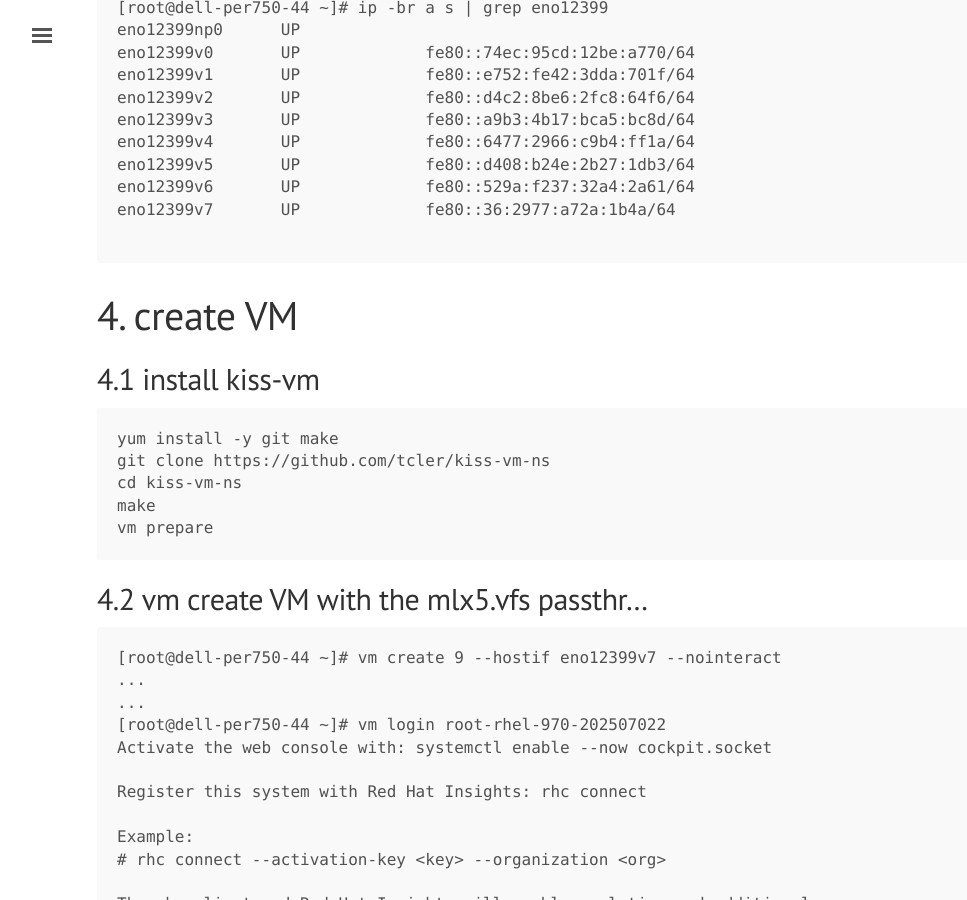
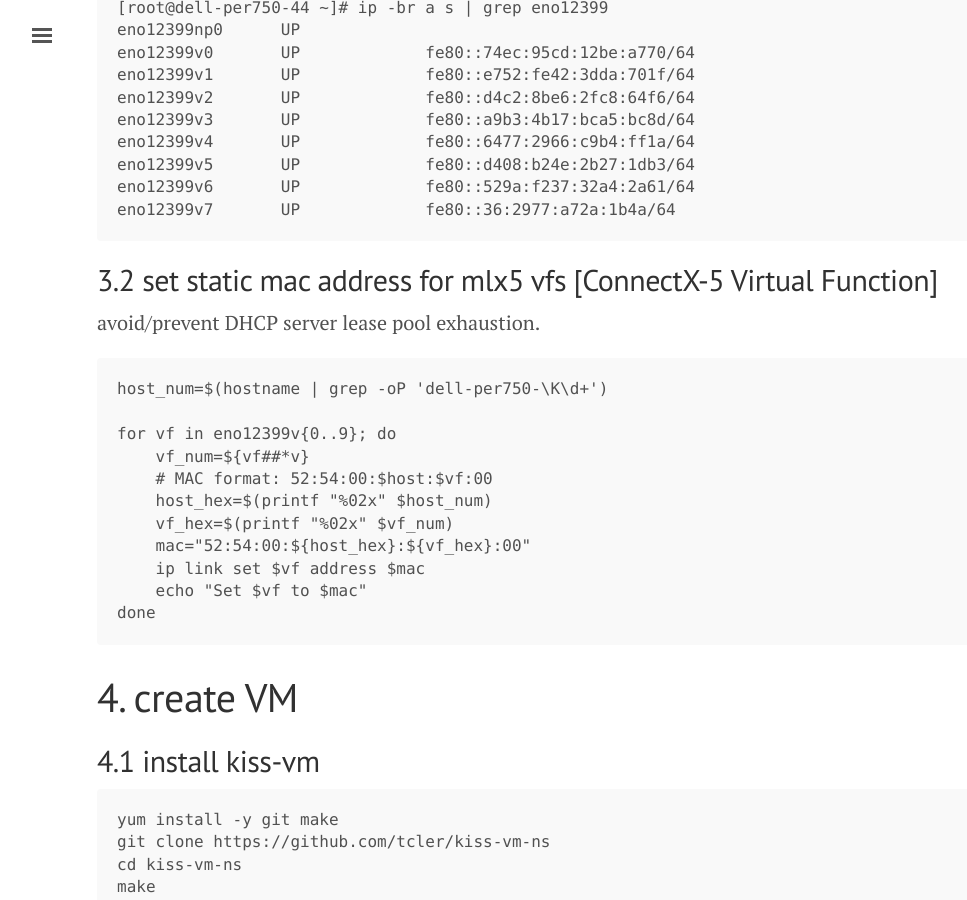
Before and after one commit to tcler/tcler.github.io, a Jekyll site: the page built from _posts/2025-07-05-configure-SR-IOV-for-ConnectX-5-ethernet-on-Linux.md, in a window 1280 px wide and 900 px high, scrolled down 3125 px. Shown: the whole window, without its empty margins (3-970 px from the left). Built offline with Jekyll 4.4.1, drawn with Linux system fonts in a browser that asks for light colours; some of the changed text lies outside the part shown.

Commit message:
Update 2025-07-05-configure-SR-IOV-for-ConnectX-5-ethernet-on-Linux.md

````diff
--- a/_posts/2025-07-05-configure-SR-IOV-for-ConnectX-5-ethernet-on-Linux.md
+++ b/_posts/2025-07-05-configure-SR-IOV-for-ConnectX-5-ethernet-on-Linux.md
@@ -116,7 +116,22 @@ eno12399v4       UP             fe80::6477:2966:c9b4:ff1a/64
 eno12399v5       UP             fe80::d408:b24e:2b27:1db3/64
 eno12399v6       UP             fe80::529a:f237:32a4:2a61/64
 eno12399v7       UP             fe80::36:2977:a72a:1b4a/64
+```
 
+## 3.2 set static mac address for mlx5 vfs [ConnectX-5 Virtual Function]
+avoid/prevent DHCP server lease pool exhaustion.
+```
+host_num=$(hostname | grep -oP 'dell-per750-\K\d+')
+
+for vf in eno12399v{0..9}; do
+    vf_num=${vf##*v}
+    # MAC format: 52:54:00:$host:$vf:00
+    host_hex=$(printf "%02x" $host_num)
+    vf_hex=$(printf "%02x" $vf_num)
+    mac="52:54:00:${host_hex}:${vf_hex}:00"
+    ip link set $vf address $mac
+    echo "Set $vf to $mac"
+done
 ```
 
 # 4. create VM
````
Also changed, not shown: other parts of _posts/2025-07-05-configure-SR-IOV-for-ConnectX-5-ethernet-on-Linux.md (+1 -1 lines).
